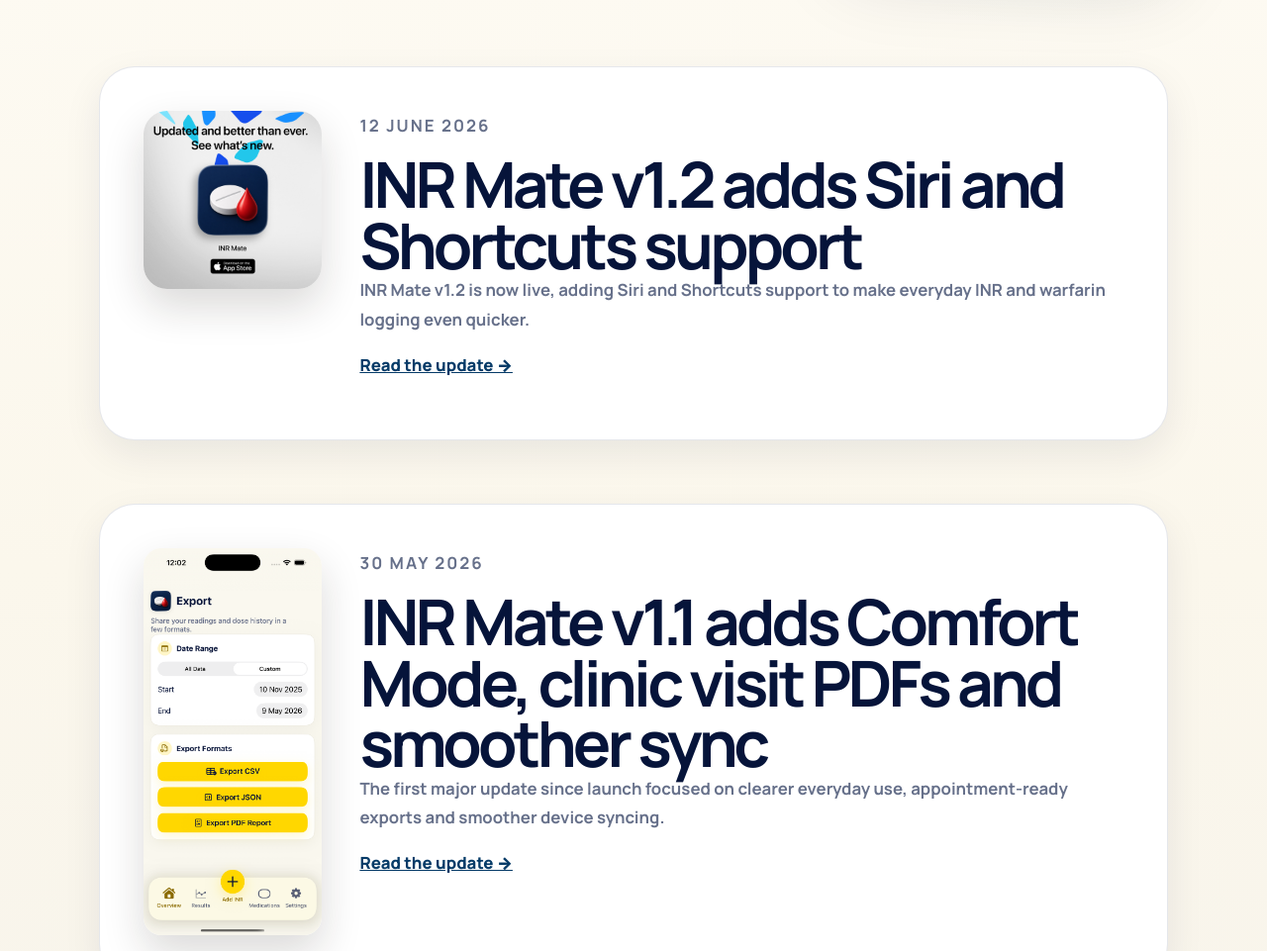
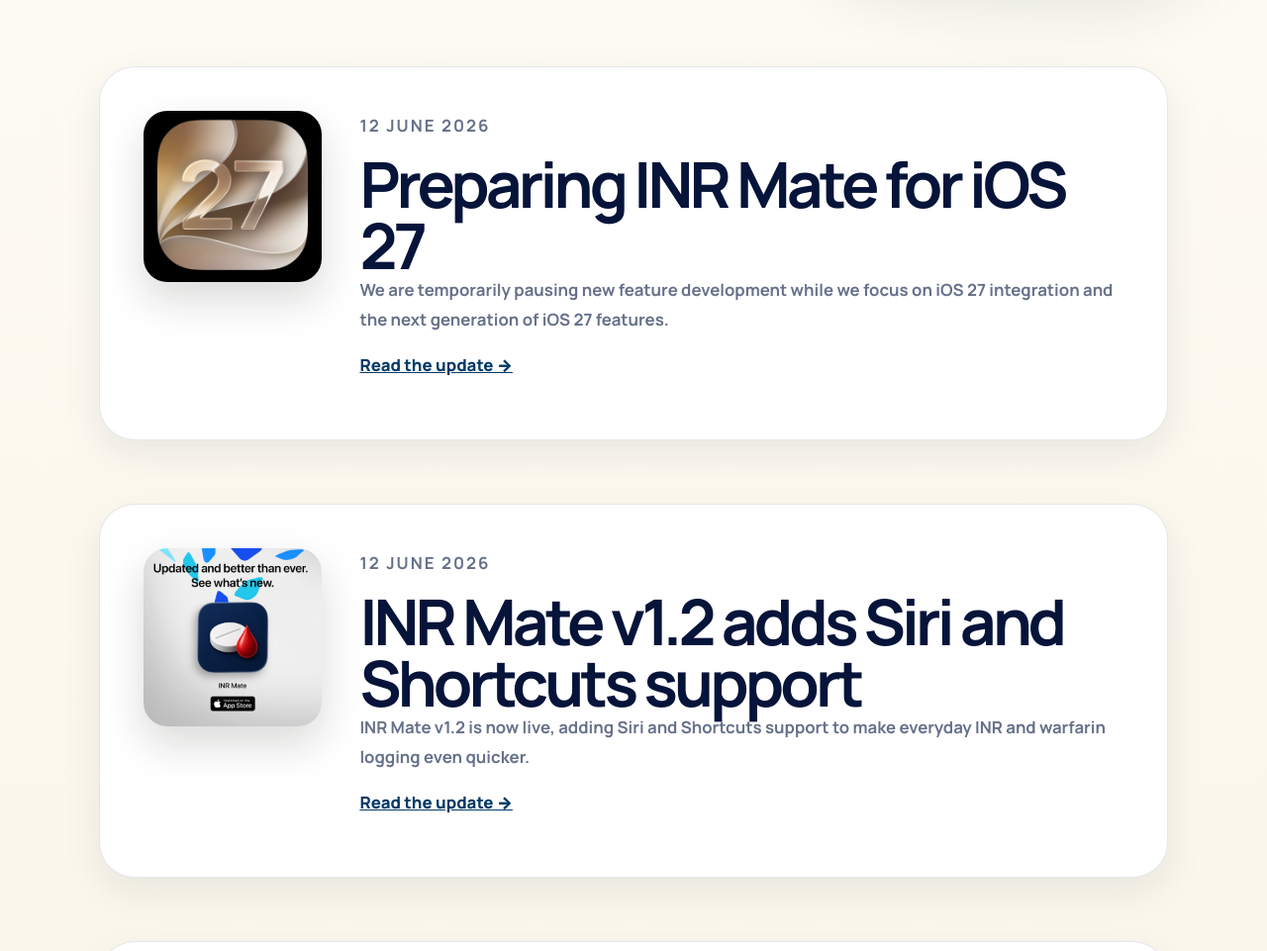
Before and after one commit to AdvocateUK/advocate.github.io, a plain HTML site: page news/index.html in a window 1280 px wide. Shown: the part 629-1590 px from the top of the page at 99% size. Drawn offline with Linux system fonts and the light colour scheme.

Commit message:
news index updated

```diff
--- a/news/index.html
+++ b/news/index.html
@@ -51,7 +51,20 @@
     </section>
 
     <section class="news-list" aria-label="Latest news posts">
-      <article class="news-post story-panel featured-news-post">
+<article class="news-post story-panel featured-news-post">
+        <a href="ios-27-development-update.html" aria-label="Read Preparing INR Mate for iOS 27">
+          <img class="news-post-image news-post-square" src="../assets/ios27.png" alt="iOS 27">
+        </a>
+        <div class="news-post-content">
+          <div>
+            <p class="eyebrow">12 June 2026</p>
+            <h2><a href="ios-27-development-update.html">Preparing INR Mate for iOS 27</a></h2>
+          </div>
+          <p>We are temporarily pausing new feature development while we focus on iOS 27 integration and the next generation of iOS 27 features.</p>
+          <p><a class="text-link" href="ios-27-development-update.html.html">Read the update →</a></p>
+        </div>
+      </article>
+      <article class="news-post story-panel">
         <a href="inr-mate-v12-siri-shortcuts.html" aria-label="Read INR Mate v1.2 adds Siri and Shortcuts support">
           <img class="news-post-image news-post-square" src="../assets/inrmate-v12-update.png" alt="INR Mate v1.2 update graphic">
         </a>
```
